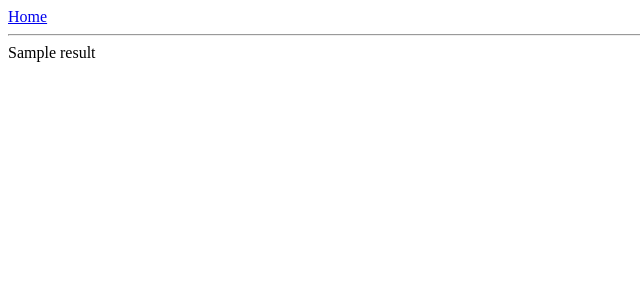
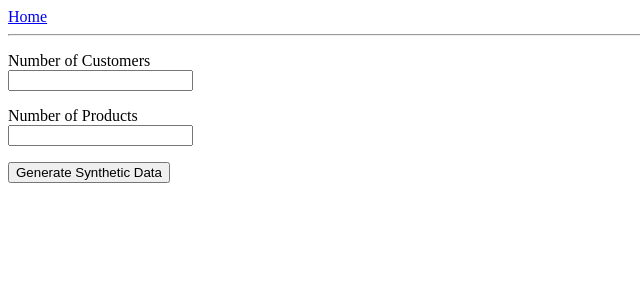
Before and after one commit to jonathanStrange0/python_shopify_app, a Flask app: template app/templates/index.html in a window 1280 px wide. Shown: the top 300 px of the page, without its empty margins (0-640 px from the left). Run offline with Flask 2, Linux system fonts and the light colour scheme; the template is opened without the code that fills it: values that come from a table or form of the project are taken from there, most other values are stand-ins (such as "Sample title", 1, 10 or a date in 2020).

Commit message:
can now create an arbitrary number of fake products and customers via index.html form

```diff
--- /dev/null
+++ b/app/forms.py
@@ -0,0 +1,10 @@
+from flask_wtf import FlaskForm
+from wtforms import StringField, SubmitField, SelectField, IntegerField
+from wtforms.ext.sqlalchemy.fields import QuerySelectField
+from wtforms.validators import DataRequired
+
+class FakeDataForm(FlaskForm):
+    number_of_customers_field = IntegerField(label='Number of Customers', validators=[DataRequired()])
+    number_of_products_field = IntegerField(label='Number of Products', validators=[DataRequired()])
+    # number_of_customers_field = IntegerField(label='Number of Customers')
+    submit_button = SubmitField(label='Generate Synthetic Data')
--- a/app/routes.py
+++ b/app/routes.py
@@ -7,12 +7,22 @@ import os, requests, json
 from pprint import pprint
 from app.graphql_uploads import upload_customer
 from app.generate_fake_shopify_data import generate_fake_customer_data, upload_all_customers,\
-                                upload_customer_data, upload_product_data, generate_fake_variant
-@app.route('/')
-@app.route('/index')
-# @shopify_auth_required
+                                upload_customer_data, upload_product_data, generate_fake_variant, create_fake_products_and_variants
+from app.forms import FakeDataForm
+@app.route('/', methods=['GET', 'POST'])
+@app.route('/index', methods=['GET', 'POST'])
 def index():
-    return 'Hello World'
+    shop_session = sfy.Session(session['shop_url'], '2019-04', session['token'])
+    # activate the shopify session to use resources.
+    sfy.ShopifyResource.activate_session(shop_session)
+    form = FakeDataForm()
+    if request.method == 'POST':
+        if form.validate_on_submit():
+            generate_fake_customer_data(form.number_of_customers_field.data)
+            create_fake_products_and_variants(form.number_of_products_field.data, 5)
+
+    return render_template('index.html', form=form)
+
 
 @shopify_auth_required
 @app.route('/shopify')
@@ -52,8 +62,6 @@ def shopify():
 
 @app.route('/callback')
 def callback():
-    #TODO: Perform security checks
-
     #setup new shopify session:
     shop_url = request.args.get('shop')
     sfy.Session.setup(
@@ -65,39 +73,13 @@ def callback():
 
     # Get access Token
     token = shop_session.request_token(request.args)
-    print('Token: ', token)
-    # return('generated a shopify access token, now let\'s do something with it')
+    #adding the shop_url and token to the flask session for future great ideas
+    session['token'] = token
+    session['shop_url'] = shop_url
+    # Get a session specific to this shop and using its token
     shop_session = sfy.Session(shop_url, '2019-04', token)
-    # TODO: After install/auth return the homepage of the app
-    # that will be embedded in the user's store.
-    # make a shop request:
-    sfy.ShopifyResource.activate_session(shop_session)
-    shop = sfy.Shop.current()
-    # return(shop)
-    client = sfy.GraphQL()
-    query = '''
-        {
-          shop {
-            name
-            id
-          }
-        }
-      '''
-    # all_customers = None
-    # with open('customers.json', 'r') as f:
-    #     all_customers = json.load(f)
-    # print(type(all_customers[0]['ContactFirstName']))
-    # cust = list(map(upload_customer,all_customers, [shop_session]*len(all_customers)))
-    # # result = client.execute(query)
-    # # return render_template('index.html', result=result)
-    # shopRequestURL = 'https://' + request.args.get('shop') +'/admin/api/2019-04/products.json'
-    # shopRequestHeaders = {'X-Shopify-Access-Token' : token}
-    # return(requests.get(shopRequestURL,headers=shopRequestHeaders).json())
-    # return('Successfully redirected')
-    # return cust
-    # fnl, lnl = generate_fake_customer_data(10)
-    # results = upload_all_customers(fnl, lnl)
-    product_results = upload_product_data('Test-o-rama v 2.0', 10)
-    # pid = product_results['data']['productCreate']['product']['id']#.split('/')[-1]
-    # variant_results = generate_fake_variant(pid)
-    return(product_results)
+    # activate the sesstion (not necessary until we're going to do something with a resource)
+    # sfy.ShopifyResource.activate_session(shop_session)
+
+    # send user to home page
+    return(redirect(url_for('index')))
--- a/app/templates/index.html
+++ b/app/templates/index.html
@@ -1,7 +1,20 @@
 {% extends "base.html" %}
 	{% block content %}
-    {{ result }}
-
+	<form action="" method="post">
+		{{ form.hidden_tag() }}
+		{{ form.csrf_token }}
+		<div>
+			<p>
+				{{ form.number_of_customers_field.label }}	 <br>
+				{{ form.number_of_customers_field }}
+			</p>
+			<p>
+				{{ form.number_of_products_field.label }}<br>
+				{{ form.number_of_products_field }} <br>
+			</p>
+			<p> {{ form.submit_button }}
+		</div>
+	</form>
 
 
   {% endblock %}
```
Also changed, not shown: app/generate_fake_shopify_data.py (+5 -2 lines), 1 other file.
